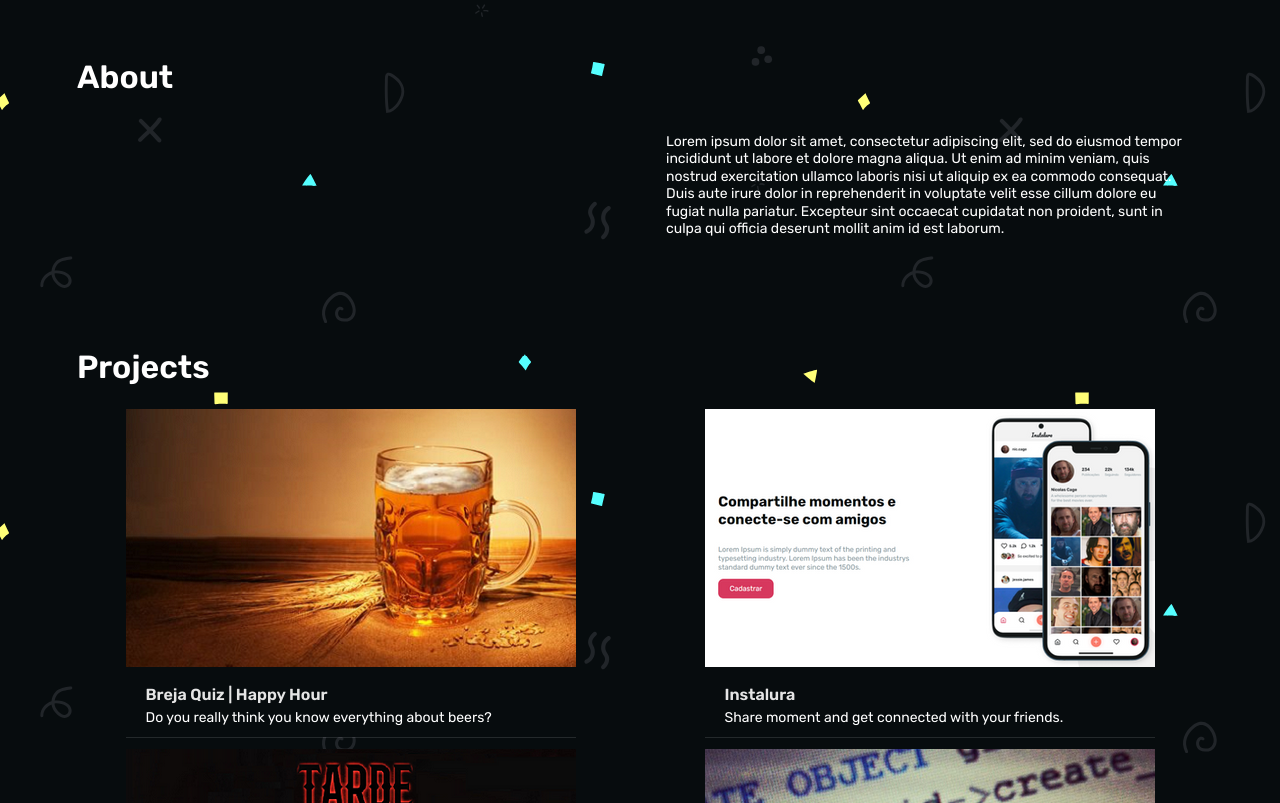
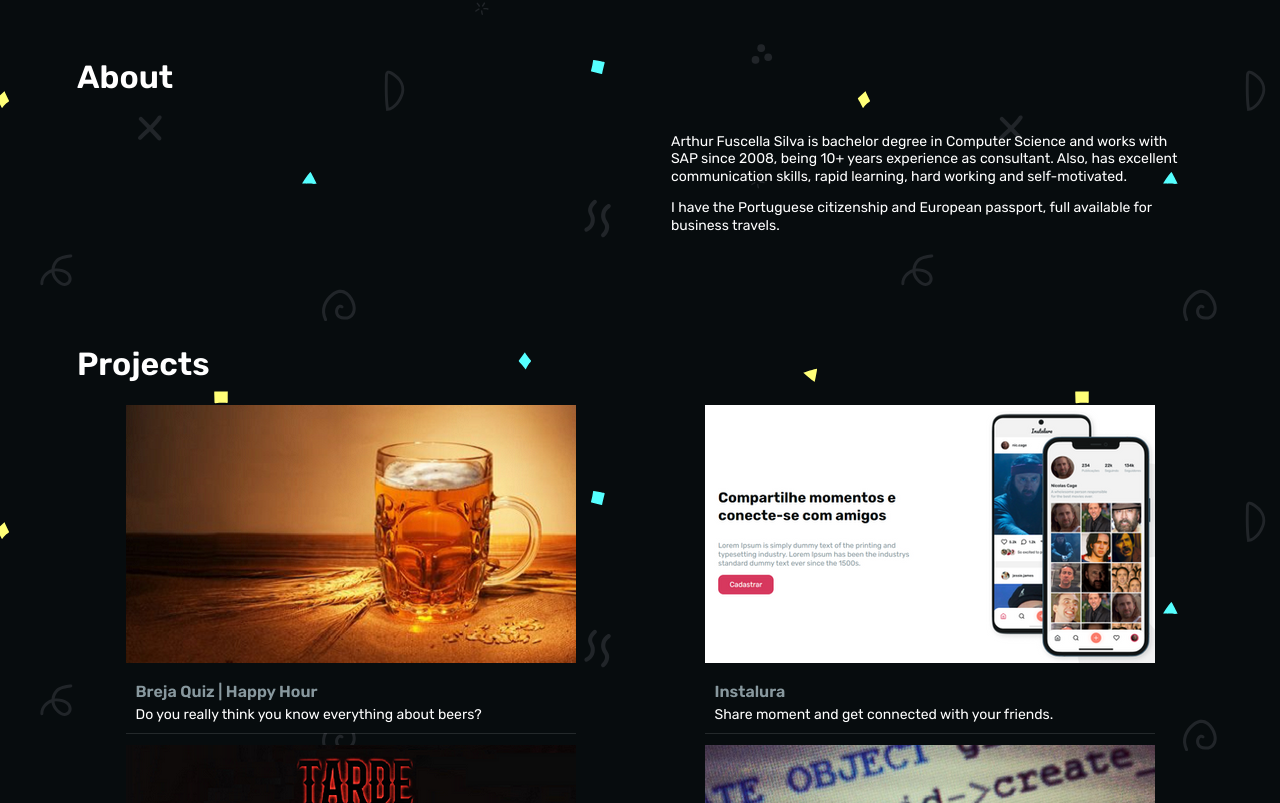
Before and after one commit to afuscella/react-portfolio, a Next.js app: page / in a window 1280 px wide. Shown: the part 737-1540 px from the top of the page. Built offline with nearby package versions, Linux system fonts and the light colour scheme.

Commit message:
update about text

```diff
--- a/src/components/commons/About/index.tsx
+++ b/src/components/commons/About/index.tsx
@@ -10,7 +10,6 @@ export function About() {
     <AboutWrapper
       id="about__section"
     >
-
       <Grid.Container>
         <Grid.Row>
 
@@ -49,14 +48,23 @@ export function About() {
                   xs: 'start'
                 }}
               >
-                Lorem ipsum dolor sit amet, consectetur adipiscing elit,
-                sed do eiusmod tempor incididunt ut labore et dolore magna aliqua.
-                Ut enim ad minim veniam, quis nostrud exercitation ullamco laboris
-                nisi ut aliquip ex ea commodo consequat. Duis aute irure dolor in
-                reprehenderit in voluptate velit esse cillum dolore eu fugiat nulla pariatur.
-                Excepteur sint occaecat cupidatat non proident, sunt in culpa qui
-                officia deserunt mollit anim id est laborum.
+                Arthur Fuscella Silva is bachelor degree in Computer Science and works with SAP since 2008,
+                being 10+ years experience as consultant. Also, has excellent communication skills,
+                rapid learning, hard working and self-motivated.
+
               </Text>
+
+              <Text
+                variant="paragraph1"
+                tag="p"
+                color="primary.main"
+                textAlign={{
+                  xs: 'start'
+                }}
+              >
+                I have the Portuguese citizenship and European passport, full available for business travels.
+              </Text>
+
             </section>
           </Grid.Column>
 
--- a/src/components/commons/Card/styles.ts
+++ b/src/components/commons/Card/styles.ts
@@ -35,7 +35,7 @@ export const CardWrapper = {
       display: flex;
       flex-wrap: wrap;
       flex-direction: column;
-      padding: 10px 20px 10px 20px;
+      padding: 10px;
     }
 
     img {
--- a/src/themes/index.ts
+++ b/src/themes/index.ts
@@ -19,7 +19,7 @@ const light: ModeType = {
   },
   secondary: {
     main: {
-      color: '#2c3248',
+      color: '#88989e',
       contrastText: '#fff',
     },
     light: {
@@ -56,7 +56,7 @@ const dark: ModeType = {
   },
   secondary: {
     main: {
-      color: '#e5e5e5',
+      color: '#88989e',
       contrastText: '#fff',
     },
     light: {
@@ -93,7 +93,7 @@ const theme: DefaultTheme = {
   colors,
   typographyVariants,
   breakpoints,
-  padding: '10px',
+  padding: '15px',
   transition: '200ms ease-in-out',
   fontFamily: '\'Rubik\', sans-serif',
 };
```
